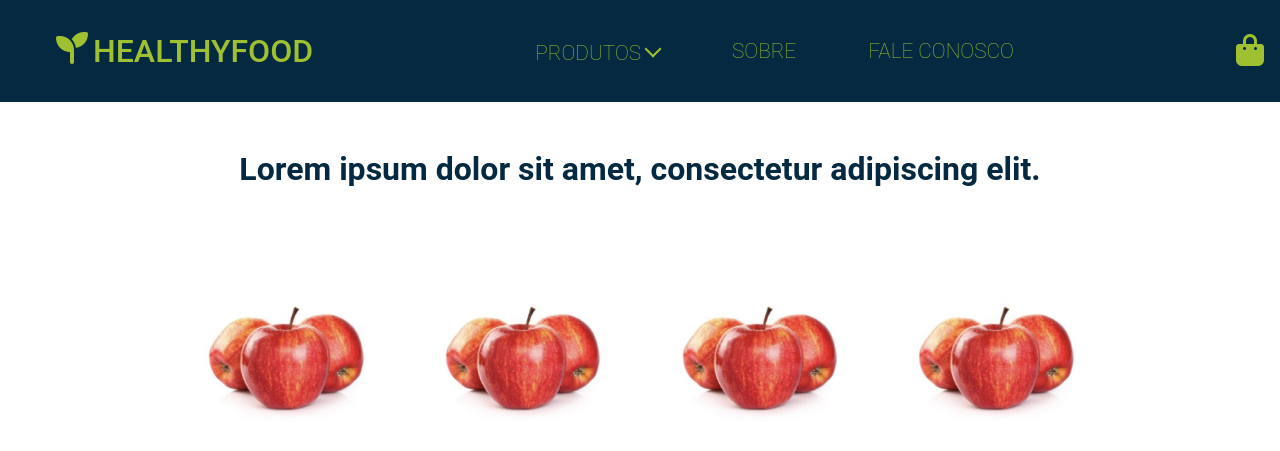
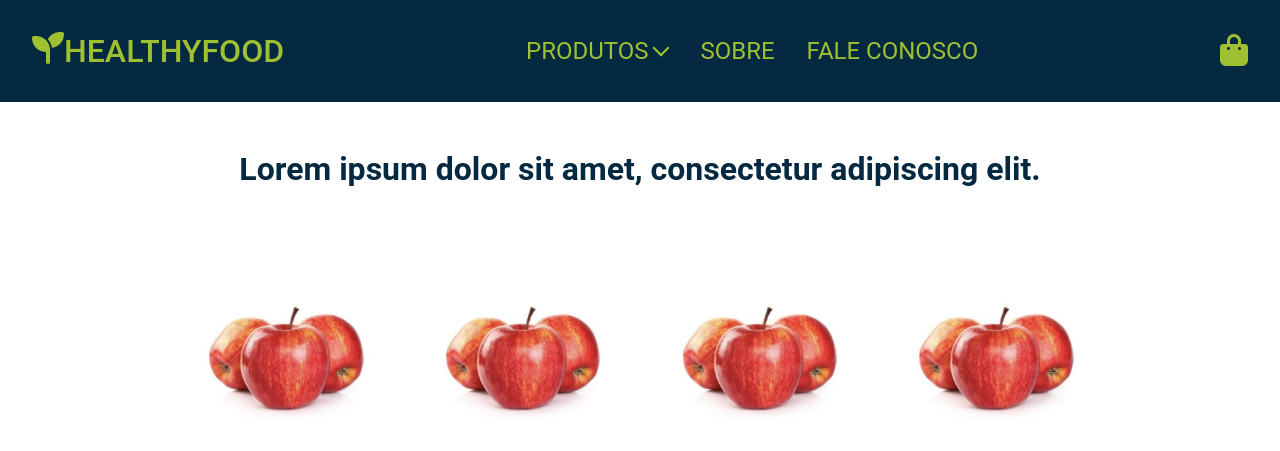
Before and after one commit to miguelsbrissa/php-ecommerce, a PHP site: page /php-ecommerce/pages/index.php in a window 1280 px wide. Shown: the top 451 px of the page. Run offline with PHP 8.4, Linux system fonts and the light colour scheme; some libraries are stand-ins or nearby versions.

Commit message:
feat: :lipstick: Fix nav items alignment

```diff
--- a/src/style/style.css
+++ b/src/style/style.css
@@ -10,6 +10,12 @@ a {
     list-style: none;
     text-decoration: none;
     text-transform: uppercase;
+    margin: 0;
+    margin-block-start: 0;
+    margin-block-end: 0;
+    margin-inline-start: 0px;
+    margin-inline-end: 0px;
+    padding-inline-start: 0;
 }
 
 .menu-nav {
@@ -18,15 +24,19 @@ a {
     align-items: center;
     justify-content: space-between;
     background: #042940;
+    width: 100%;
+    padding: 1rem 0;
 }
 .center {
     display: flex;
+    align-items: center;
+    justify-content: center;
 }
 .menu-nav-item {
     margin: 1rem;
     font-family: Raleway, Roboto, Oxygen, Ubuntu, Cantarell, Fira Sans, Droid Sans, Helvetica Neue, sans-serif;
-    font-size: 1.3rem;
-    font-weight: 100;
+    font-size: 1.5rem;
+    font-weight: 400;
     color: #9fc131;
 }
 .logo {
@@ -36,13 +46,11 @@ a {
     font-size: 2rem;
     font-weight: 500;
     display: flex;
-    gap: 5px;
+    padding:0 1rem;
 }
 .bag {
-    margin: 1rem;
-    font-family: Raleway, Roboto, Oxygen, Ubuntu, Cantarell, Fira Sans, Droid Sans, Helvetica Neue, sans-serif;
     font-size: 2rem;
-    font-weight: 100;
+    padding:0 1rem;
 }
 .drop {
     border: solid #9fc131;
@@ -54,20 +62,20 @@ a {
     margin: 5px 1px;
 }
 
-.content{
+.content {
     display: flex;
     align-items: center;
     justify-content: center;
     flex-direction: column;
 }
-.text{
+.text {
     font-family: Raleway, Roboto, Oxygen, Ubuntu, Cantarell, Fira Sans, Droid Sans, Helvetica Neue, sans-serif;
     font-size: 2rem;
     font-weight: 700;
     color: #042940;
     margin: 3rem;
 }
-.cards{
+.cards {
     display: flex;
     flex-direction: row;
     align-items: center;
@@ -75,7 +83,7 @@ a {
     width: 80%;
     flex-wrap: wrap;
 }
-.item{
+.item {
     display: flex;
     flex-direction: column;
     align-items: center;
@@ -83,17 +91,17 @@ a {
     width: 20%;
     margin: 1rem;
 }
-.img{
+.img {
     width: auto;
     height: 200px;
 }
-.item-name{
+.item-name {
     font-family: Raleway, Roboto, Oxygen, Ubuntu, Cantarell, Fira Sans, Droid Sans, Helvetica Neue, sans-serif;
     font-size: 2rem;
     font-weight: 700;
     color: #042940;
 }
-.button-price{
+.button-price {
     background-color: #042940;
     width: 100%;
     padding: 1rem;
```
Also changed, not shown: src/pages/index.php (+12 -12 lines).
